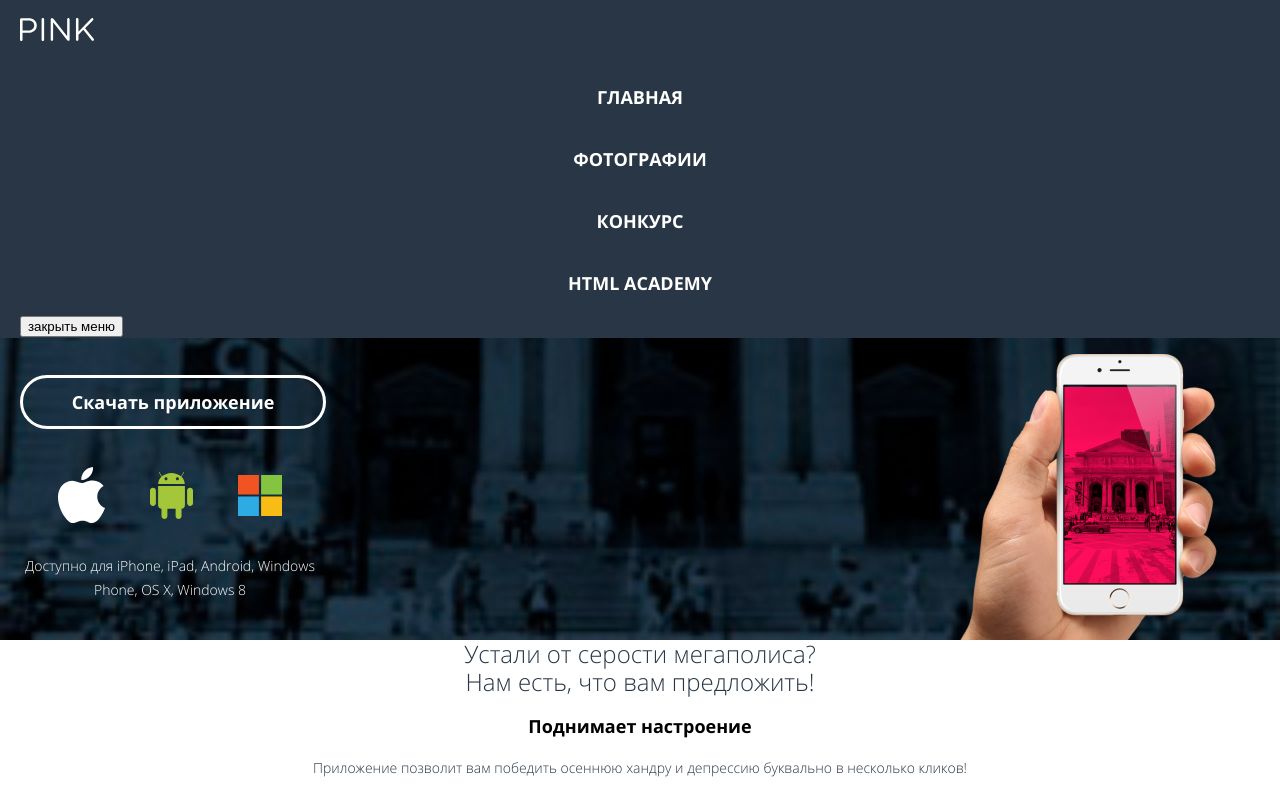
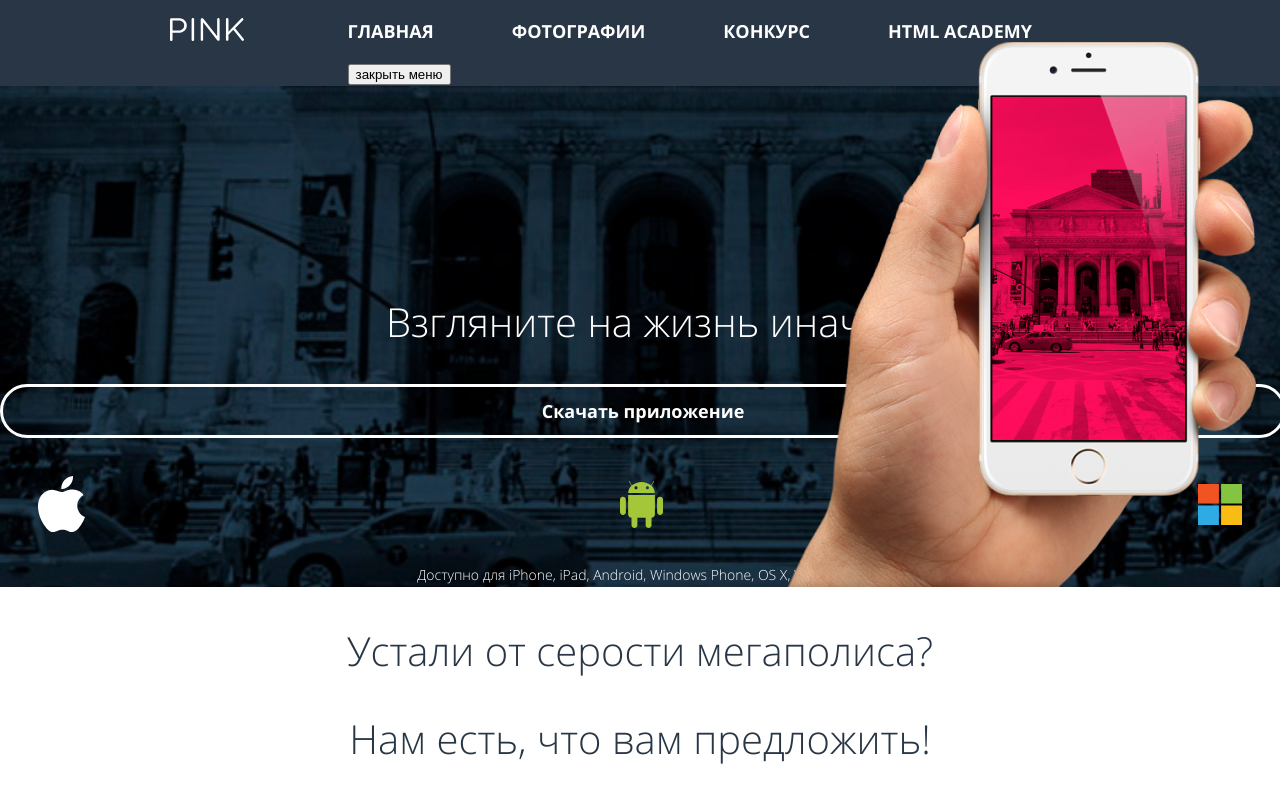
Before and after one commit to vilenan/1437099-pink-23, a website: page source/index.html in a window 1280 px wide. Shown: the top 795 px of the page. Drawn offline with nearby package versions, Linux system fonts and the light colour scheme; files that its build step writes are made by us from their sources.

Commit message:
разметка главной страницы header

```diff
--- a/source/index.html
+++ b/source/index.html
@@ -10,7 +10,7 @@
   </head>
   <body class="page__body">
     <header class="header">
-      <div class="container">
+      <div class="header__wrapper container">
         <div class="header__logo">
           <a class="header__logo-image">
             <svg width="74" height="23" viewBox="0 0 74 23" xmlns="http://www.w3.org/2000/svg">
@@ -46,29 +46,32 @@
 
       <section class="promo">
         <h2 class="visually-hidden">Скачать приложение</h2>
-        <div class="promo__intro intro">
-          <div class="container">
-            <p class="intro__slogan slogan">Взгляните на жизнь иначе!</p>
+
+          <div class="promo__intro">
+            <p class="promo__slogan slogan">Взгляните на&nbspжизнь иначе!</p>
+            <picture class="promo__image">
+              <source media="(min-width: 660px)" srcset="img/promo-image-tablet.png">
+              <img src="img/promo-image-mobile.png" alt="телефон с установленным приложением">
+            </picture>
           </div>
-          <img class="intro__image" src="img/promo-image-mobile.png" width="320" height="286" alt="телефон с установленным приложением">
-        </div>
-        <div class="promo__content container">
+          <div class="promo__content">
             <div class="promo__button">
               <a class="promo__link" href="https://www.apple.com/ru/app-store/" target="_blank">Cкачать приложение</a>
             </div>
             <ul class="promo__list">
               <li class="promo__item promo__item--current">
-              <a class="promo__image promo__image--iphone" href="https://www.apple.com/ru/app-store/" target="_blank"><span class="visually-hidden">iPhone</span></a>
+                <a class="promo__logo promo__logo--iphone" href="https://www.apple.com/ru/app-store/" target="_blank"><span class="visually-hidden">iPhone</span></a>
               </li>
               <li class="promo__item">
-              <a class="promo__image promo__image--android" href="https://play.google.com/store/apps" target="_blank"><span class="visually-hidden">Android</span></a>
+                <a class="promo__logo promo__logo--android" href="https://play.google.com/store/apps" target="_blank"><span class="visually-hidden">Android</span></a>
               </li>
               <li class="promo__item">
-              <a class="promo__image promo__image--windows" href="https://www.microsoft.com/ru-ru" target="_blank"><span class="visually-hidden">Windows</span></a>
+                <a class="promo__logo promo__logo--windows" href="https://www.microsoft.com/ru-ru" target="_blank"><span class="visually-hidden">Windows</span></a>
               </li>
             </ul>
             <p class="promo__details">Доступно для iPhone, iPad, Android, Windows Phone, OS X, Windows 8</p>
           </div>
+
       </section>
 
       <section class="advantages">
--- a/source/sass/blocks/container.scss
+++ b/source/sass/blocks/container.scss
@@ -1,4 +1,16 @@
 .container {
   width: auto;
   padding: 0 20px;
+
+  @media(min-width:$table-width) {
+    width: auto;
+    padding: 0 20px;
+  }
+
+  @media(min-width:$desktop-width) {
+    width: 940px;
+    padding: 0 130px;
+    margin: 0 auto;
+  }
+
 }
--- a/source/sass/blocks/header.scss
+++ b/source/sass/blocks/header.scss
@@ -2,9 +2,17 @@
   // background-color: $black-lighten;
   background-color: $color-main;
   color: $white;
-  position: absolute;
-  width: 100%;
-  z-index: 1;
+
+  // position: absolute;
+  // z-index: 1;
+
+}
+
+.header__wrapper {
+  @media(min-width: $desktop-width) {
+    display: flex;
+    justify-content: space-between;
+  }
 }
 
 .header__logo-image {
--- a/source/sass/blocks/intro.scss
+++ /dev/null
@@ -1,13 +0,0 @@
-.intro__image {
-  display: block;
-
-  @media (min-width: $table-width) {
-    position: absolute;
-    bottom: 0;
-    right: 0;
-  }
-}
-
-.intro__slogan {
-  width: 300px;
-}
--- a/source/sass/blocks/navigation.scss
+++ b/source/sass/blocks/navigation.scss
@@ -1,5 +1,17 @@
 .navigation__list {
   @include reset;
+
+  @media(min-width: $desktop-width) {
+    display: flex;
+    flex-wrap: wrap;
+  }
+}
+
+.navigation__item {
+  @media(min-width: $desktop-width) {
+    margin-right: 78px;
+  }
+
 }
 
 .navigation__link {
--- a/source/sass/blocks/promo.scss
+++ b/source/sass/blocks/promo.scss
@@ -4,8 +4,21 @@
 
   @media (min-width: $table-width) {
     position: relative;
+    background-image: url("../img/promo-background-tablet.jpg");
+    background-position: center;
+    background-repeat: no-repeat;
+    background-size: cover;
   }
 }
+
+// .promo__wrapper {
+//   padding-bottom: 38px;
+
+//   @media (min-width: $table-width) {
+//     width: 340px;
+//     padding-bottom: 119px;
+//   }
+// }
 
 .promo__intro {
   background-image: url("../img/promo-background-mobile.jpg");
@@ -15,18 +28,40 @@
   padding-top: 95px;
 
   @media (min-width: $table-width) {
-    height: 545px;
+    background-image: none;
+    background-color: transparent;
+    padding-top: 212px;
   }
 }
 
-.promo__content {
-  padding-bottom: 38px;
+.promo__slogan {
+  margin-left: 20px;
+  margin-right: 20px;
+  margin-bottom: 38px;
+  margin-top: 0;
+}
+
+.promo__image {
 
   @media (min-width: $table-width) {
-    width: 300px;
     position: absolute;
     bottom: 0;
+    right: 0;
   }
+}
+
+.promo__image img {
+  display: block;
+}
+
+.promo__content {
+  // padding-bottom: 38px;
+
+  // @media (min-width: $table-width) {
+  //   width: 300px;
+  //   position: absolute;
+  //   bottom: 0;
+  // }
 }
 
 .promo__list {
@@ -78,11 +113,11 @@
   margin: 0;
 }
 
-.promo__image {
+.promo__logo {
   display: flex;
 }
 
-.promo__image--iphone {
+.promo__logo--iphone {
   background-image: url("../img/apple-logo.svg");
   background-position: center;
   background-repeat: no-repeat;
@@ -90,7 +125,7 @@
   height: 56px;
 }
 
-.promo__image--android {
+.promo__logo--android {
   background-image: url("../img/android-logo.svg");
   background-position: center;
   background-repeat: no-repeat;
@@ -98,7 +133,7 @@
   height: 47px;
 }
 
-.promo__image--windows {
+.promo__logo--windows {
   background-image: url("../../img/microsoft-logo.svg");
   background-position: center;
   background-repeat: no-repeat;
--- a/source/sass/blocks/slogan.scss
+++ b/source/sass/blocks/slogan.scss
@@ -2,6 +2,11 @@
   font-weight: light;
   font-size: 24px;
   line-height: 28px;
-  margin: 0;
   text-align: center;
+  padding: 0 26px;
+
+  @media (min-width: $table-width) {
+    font-size: 40px;
+    line-height: 48px;
+  }
 }
--- a/source/sass/style.scss
+++ b/source/sass/style.scss
@@ -6,7 +6,6 @@
 @import "blocks/container.scss";
 @import "blocks/header.scss";
 @import "blocks/navigation.scss";
-@import "blocks/intro.scss";
 @import "blocks/slogan.scss";
 @import "blocks/promo.scss";
 @import "blocks/advantages.scss";
```
Also changed, not shown: source/catalog.html (+4 -3 lines), source/form.html (+4 -4 lines), source/img/promo-background-tablet.jpg (added), source/img/promo-image-tablet.png (added). Lines whose indentation alone changed are shown as unchanged.
